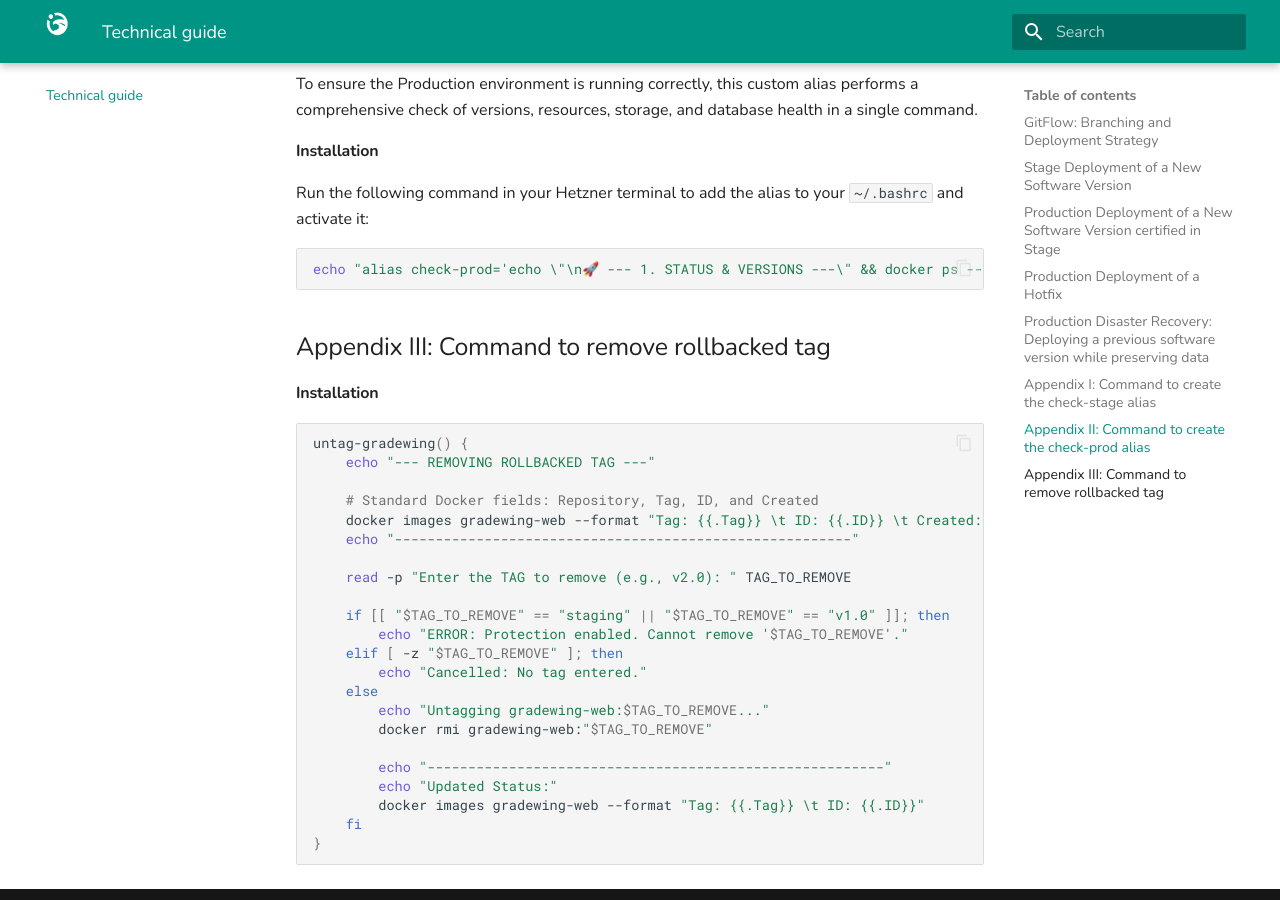
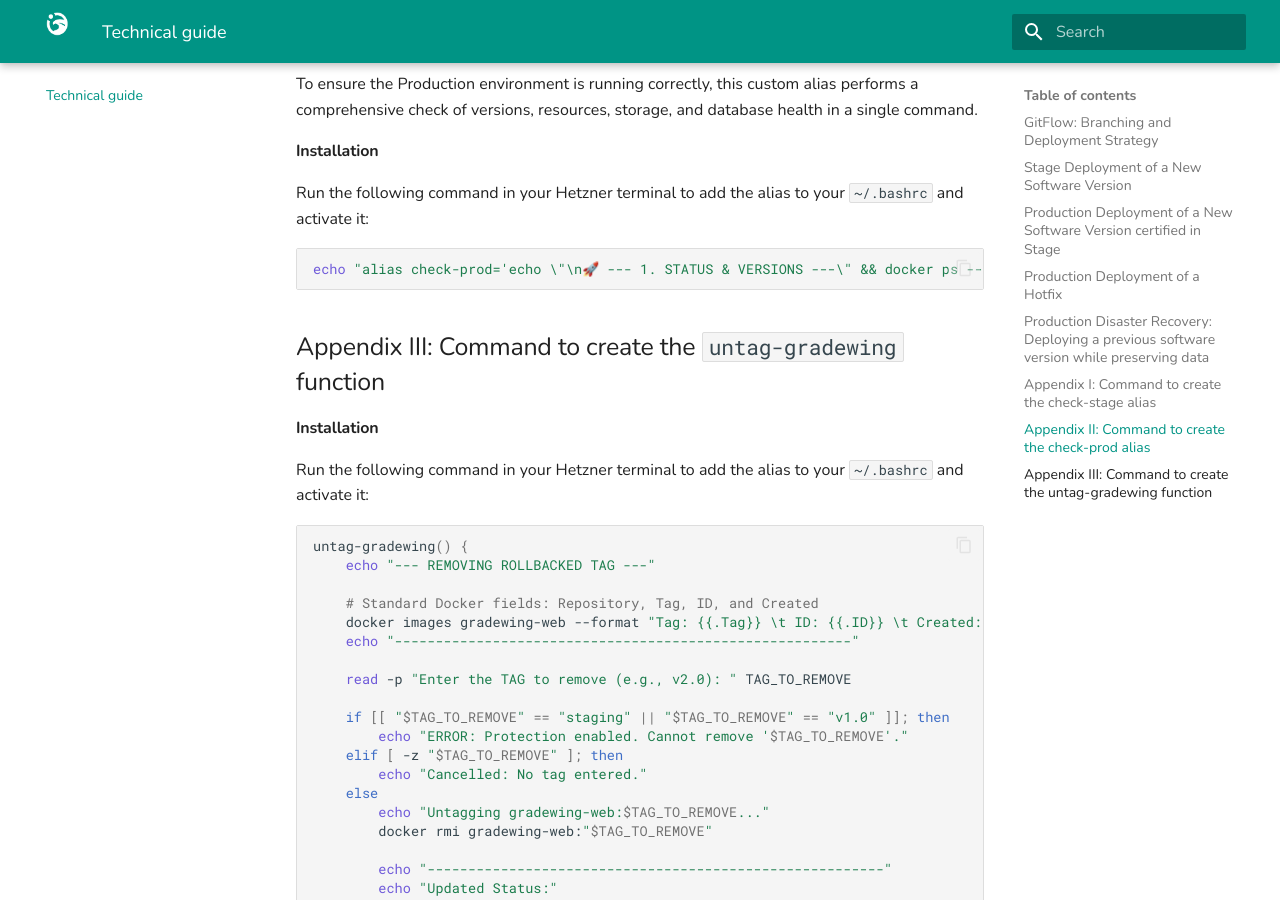
Before and after one commit to pablopenlop/gradewing_guide, an MkDocs documentation site: the page built from docs/other.md, in a window 1280 px wide and 900 px high, scrolled down 10626 px. Built offline with MkDocs 1.6.1 and Material for MkDocs 9.7.7, drawn with Linux system fonts in a browser that asks for light colours.

Commit message:
Update other.md

````diff
--- a/docs/other.md
+++ b/docs/other.md
@@ -439,13 +439,15 @@
 Run the following command in your Hetzner terminal to add the alias to your `~/.bashrc` and activate it:
 
 ```bash
-echo "alias check-prod='echo \"\n🚀 --- 1. STATUS & VERSIONS ---\" && docker ps --filter \"name=production\" --format \"table {{.Names}}\t{{.Status}}\t{{.Image}}\" && echo \"\n📦 --- 2. DOCKER IMAGES (v1.1.4 check) ---\" && docker images | grep -E \"REPOSITORY|v1.1.4|staging\" && echo \"\n📊 --- 3. RESOURCE USAGE (Stats) ---\" && docker stats --no-stream && echo \"\n🌐 --- 4. NETWORK ISOLATION ---\" && docker network ls | grep gradewing && echo \"\n💾 --- 5. DISK SPACE (Server) ---\" && df -h / && echo \"\n📂 --- 6. DOCKER SYSTEM DF ---\" && docker system df && echo \"\n🧼 --- 7. REDIS & MIGRATIONS ---\" && docker exec GradewingDjango_production python manage.py showmigrations | grep \"\[ \]\" || echo \"All migrated\" && docker exec GradewingDjango_production python manage.py shell -c \"from django.core.cache import cache; cache.set('\''test'\'', '\''ok'\'', 5); print('\''Redis Status:'\'', cache.get('\''test'\''))\" && echo \"\n⚠️ --- 8. ERRORS (Last 100 lines) ---\" && docker compose -f docker-compose.production.yml logs --tail=100 | grep -Ei \"error|critical|fail\" || echo \"No critical errors found\"'" >> ~/.bashrc && source ~/.bashrc
+echo "alias check-prod='echo \"\n🚀 --- 1. STATUS & VERSIONS ---\" && docker ps --filter \"name=production\" --format \"table {{.Names}}\t{{.Status}}\t{{.Image}}\" && echo \"\n📦 --- 2. DOCKER IMAGES (vX.X check) ---\" && docker images | grep -E \"REPOSITORY|v[0-9]|staging\" | head -n 6 && echo \"\n📊 --- 3. RESOURCE USAGE (Stats) ---\" && docker stats --no-stream && echo \"\n🌐 --- 4. NETWORK ISOLATION ---\" && docker network ls | grep gradewing && echo \"\n💾 --- 5. DISK SPACE (Server) ---\" && df -h / && echo \"\n📂 --- 6. DOCKER SYSTEM DF ---\" && docker system df && echo \"\n🧼 --- 7. REDIS & MIGRATIONS ---\" && docker exec GradewingDjango_production python manage.py showmigrations | grep \"\\\[ \\\]\" || echo \"All migrated\" && docker exec GradewingDjango_production python manage.py shell -c \"from django.core.cache import cache; cache.set('\''test'\'', '\''ok'\'', 5); print('\''Redis Status:'\'', cache.get('\''test'\''))\" && echo \"\n⚠️ --- 8. ERRORS (Last 100 lines) ---\" && docker compose -f docker-compose.production.yml logs --tail=100 | grep -Ei \"error|critical|fail\" || echo \"No critical errors found\"'" >> ~/.bashrc && source ~/.bashrc
 ```
 
 
-## Appendix III: Command to remove rollbacked tag
+## Appendix III: Command to create the `untag-gradewing` function
 
 #### Installation
+
+Run the following command in your Hetzner terminal to add the alias to your `~/.bashrc` and activate it:
 
 ```bash
 untag-gradewing() {
````
